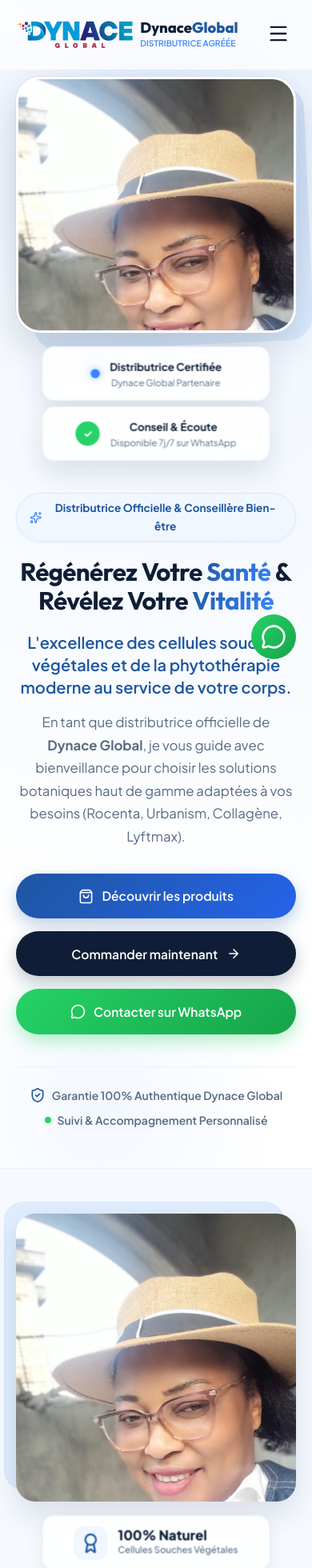
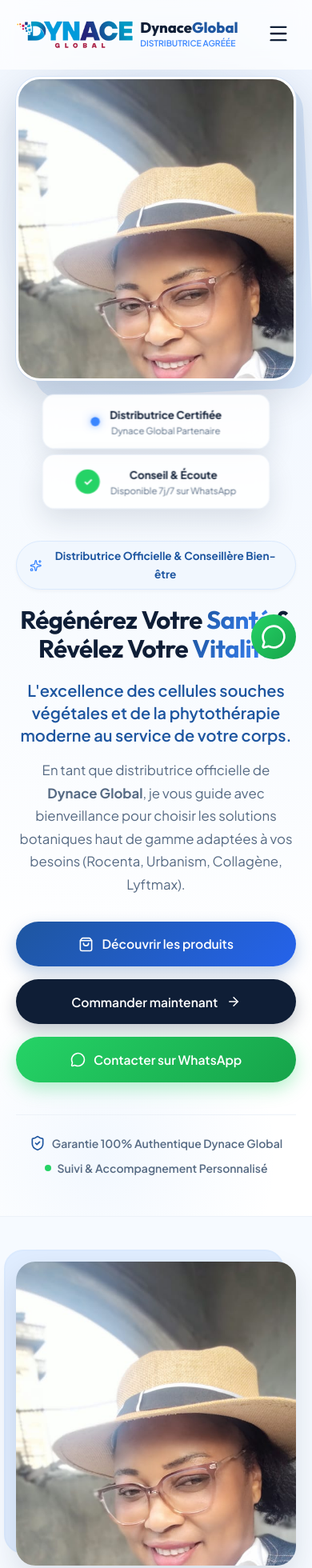
Before and after one commit to joumefio/profil-client1, a React (Vite) app: page / in a window 390 px wide. Shown: the top 1960 px of the page at 80% size. Built offline with nearby package versions, Linux system fonts and the light colour scheme.

Commit message:
fix: agrandir la photo sur mobile et ajuster le cadrage pour ne pas couper le menton

```diff
--- a/src/components/sections/About.css
+++ b/src/components/sections/About.css
@@ -259,6 +259,7 @@
   }
 
   .about-photo {
-    height: 360px;
+    height: 380px;
+    object-position: center 15%;
   }
 }
--- a/src/components/sections/Hero.css
+++ b/src/components/sections/Hero.css
@@ -359,8 +359,9 @@
   }
 
   .hero-photo {
-    height: 320px;
+    height: 380px;
     max-width: 100%;
     border-width: 3px;
+    object-position: center 15%; /* Ajuster légèrement le cadrage vers le haut de l'image pour avoir le menton en entier */
   }
 }
```
